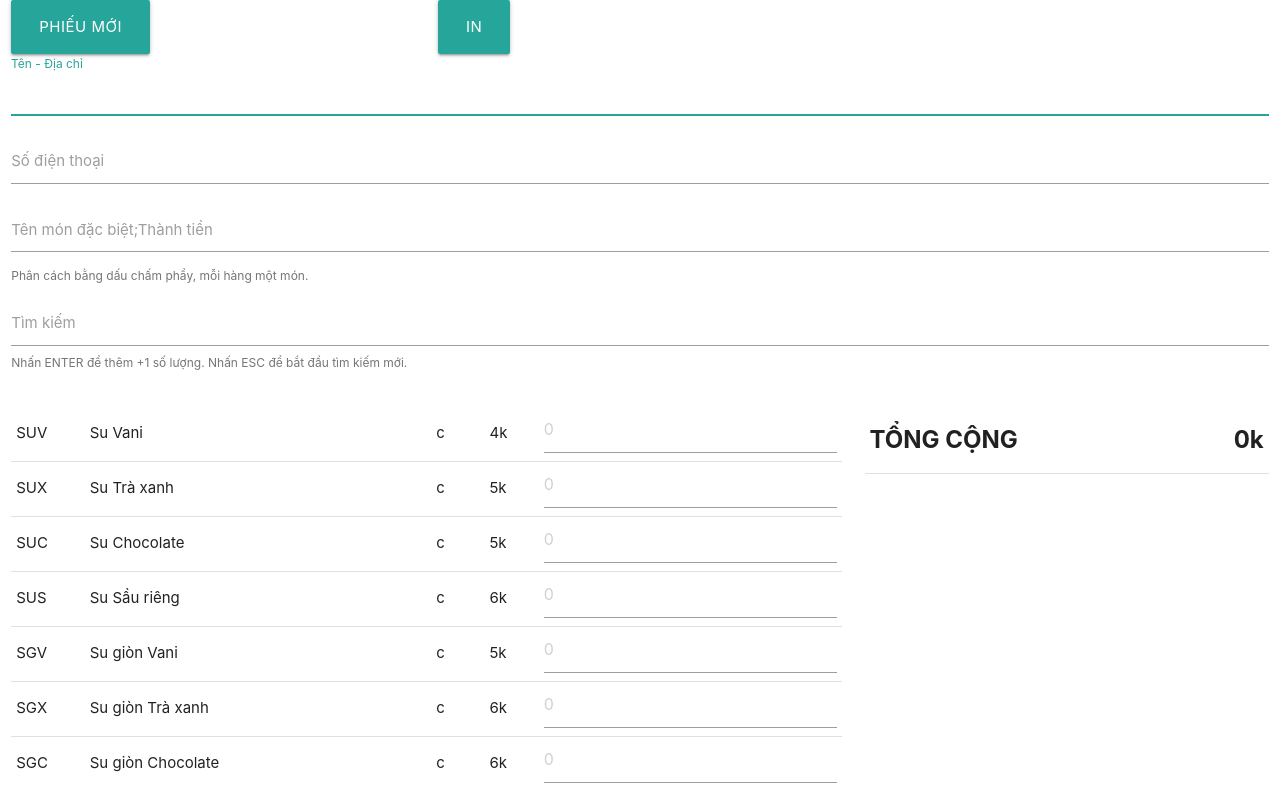
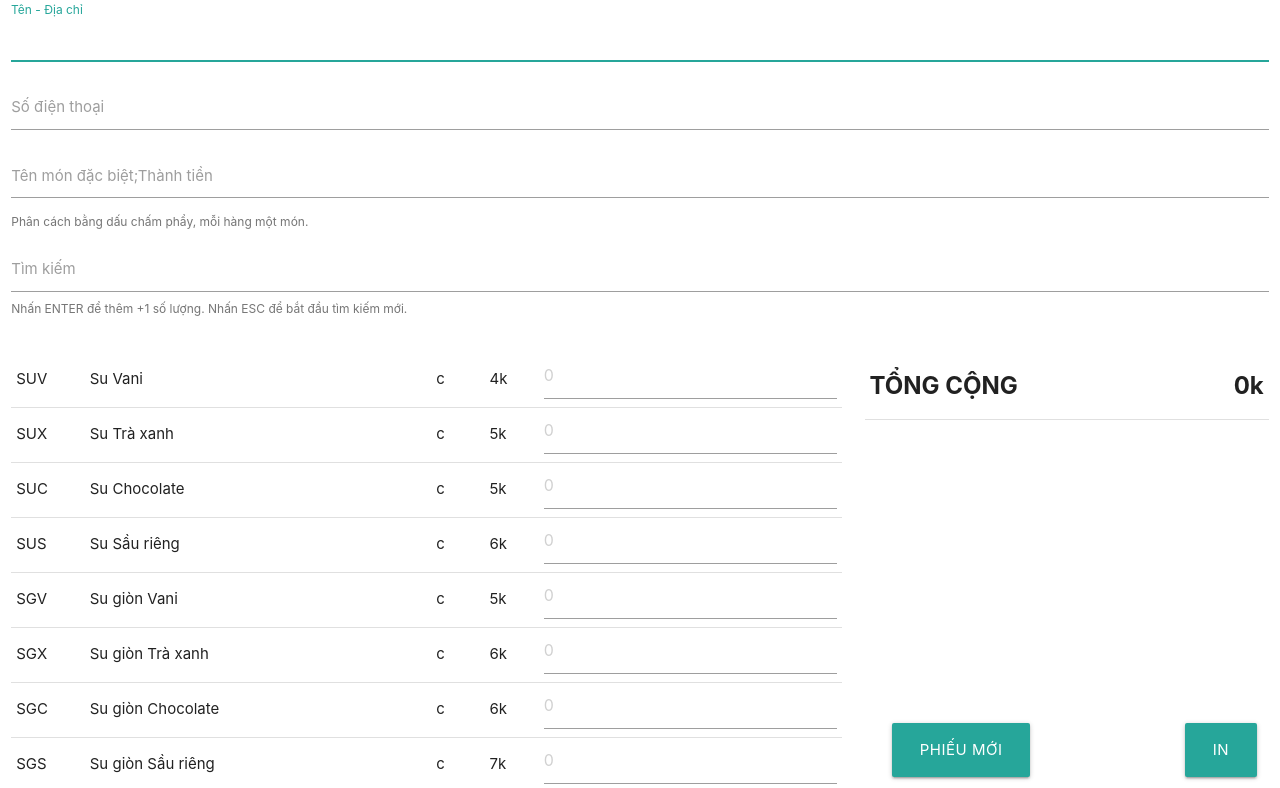
Before and after one commit to bepnhamenic/bepnhamenic.github.io, a plain HTML site: page index.html in a window 1280 px wide. Shown: the top 788 px of the page. Drawn offline with nearby package versions, Linux system fonts and the light colour scheme.

Commit message:
Move buttons to floating + minor change

```diff
--- a/css/style.css
+++ b/css/style.css
@@ -55,3 +55,7 @@
     margin-bottom: 0;
     position: relative
 }
+
+#new-cart {
+    margin-right: 10rem;
+}
--- a/index.html
+++ b/index.html
@@ -1,7 +1,7 @@
 <!DOCTYPE html>
 <html lang="en">
 <head>
-    <title>Bếp mẹ NIC</title>
+    <title>Bếp nhà mẹ NIC</title>
 
     <meta charset="UTF-8">
     <meta name="author" content="Duy Phan">
@@ -17,14 +17,12 @@
 
 <body>
 
+<div class="fixed-action-btn">
+    <a id="new-cart" class="waves-effect waves-light btn-large">Phiếu mới</a>
+    <a id="print" class="waves-effect waves-light btn-large" href="bill.html">In</a>
+</div>
+
 <div class="row">
-    <div class="col m4 s12">
-        <a id="new-cart" class="waves-effect waves-light btn-large">Phiếu mới</a>
-    </div>
-    <div class="col m4 s12">
-        <a id="print" class="waves-effect waves-light btn-large" href="bill.html">In</a>
-    </div>
-
     <div class="col s12">
         <div class="input-field">
             <input id="bill-name-address" type="text" autofocus>
@@ -72,7 +70,6 @@
             </tbody>
         </table>
     </div>
-
 </div>
 
 
```
Also changed, not shown: bill.html (+1 -1 lines).
